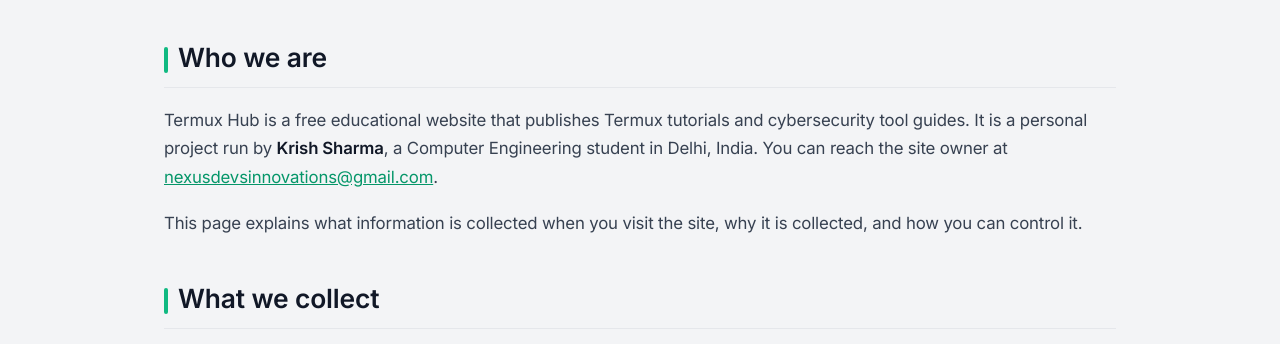
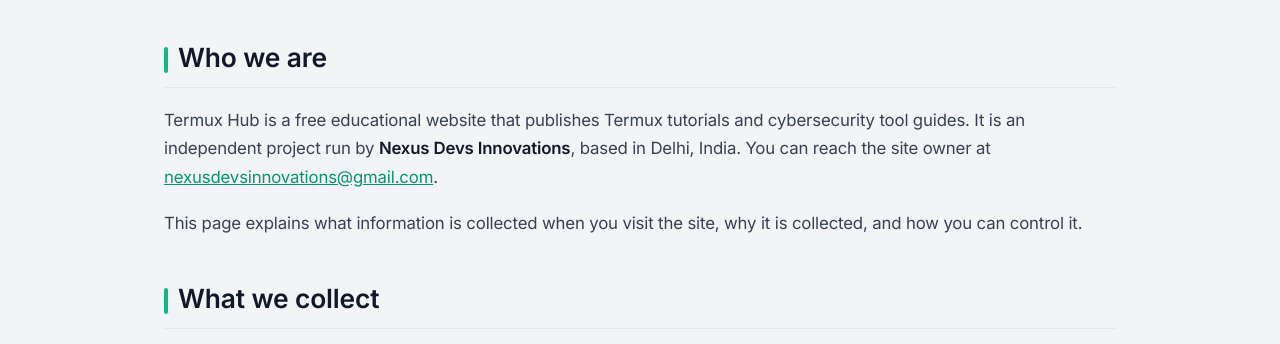
Before and after one commit to krishsharma-code/termuxhub-website, a plain HTML site: page privacy.html in a window 1280 px wide. Shown: the part 396-740 px from the top of the page. Drawn offline with Linux system fonts and the light colour scheme.

Commit message:
chore(privacy): attribute the site to Nexus Devs Innovations instead of a personal name (#13)

```diff
--- a/privacy.html
+++ b/privacy.html
@@ -9,7 +9,7 @@
     <meta name="theme-color" content="#10b981">
     <link rel="stylesheet" href="astra-theme.css">
 <meta name="description" content="Privacy Policy for Termux Hub - what data this site collects, how cookies, Google Analytics and Google AdSense are used, and how you can control them.">
-<meta name="author" content="Krish Sharma">
+<meta name="author" content="Nexus Devs Innovations">
 <link rel="canonical" href="https://krishsharma-code.github.io/termuxhub-website/privacy.html">
 <meta name="robots" content="index, follow">
 <meta property="og:type" content="website">
@@ -19,7 +19,7 @@
 <meta property="og:url" content="https://krishsharma-code.github.io/termuxhub-website/privacy.html">
 <meta property="og:image" content="https://krishsharma-code.github.io/termuxhub-website/og-image.png">
 <meta name="twitter:card" content="summary_large_image">
-<script type="application/ld+json">{"@context": "https://schema.org", "@type": "WebPage", "headline": "Privacy Policy - Termux Hub", "name": "Privacy Policy - Termux Hub", "description": "What data Termux Hub collects, how cookies, Google Analytics and Google AdSense are used, and how you can control them.", "url": "https://krishsharma-code.github.io/termuxhub-website/privacy.html", "inLanguage": "en", "author": {"@type": "Person", "name": "Krish Sharma"}, "publisher": {"@type": "Organization", "name": "Termux Hub"}}</script>
+<script type="application/ld+json">{"@context": "https://schema.org", "@type": "WebPage", "headline": "Privacy Policy - Termux Hub", "name": "Privacy Policy - Termux Hub", "description": "What data Termux Hub collects, how cookies, Google Analytics and Google AdSense are used, and how you can control them.", "url": "https://krishsharma-code.github.io/termuxhub-website/privacy.html", "inLanguage": "en", "author": {"@type": "Organization", "name": "Nexus Devs Innovations"}, "publisher": {"@type": "Organization", "name": "Termux Hub"}}</script>
 <script src="tracking.js"></script>
 </head>
 <body>
@@ -43,7 +43,7 @@
 
         <section>
             <h2>Who we are</h2>
-            <p>Termux Hub is a free educational website that publishes Termux tutorials and cybersecurity tool guides. It is a personal project run by <strong>Krish Sharma</strong>, a Computer Engineering student in Delhi, India. You can reach the site owner at <a href="mailto:nexusdevsinnovations@gmail.com">nexusdevsinnovations@gmail.com</a>.</p>
+            <p>Termux Hub is a free educational website that publishes Termux tutorials and cybersecurity tool guides. It is an independent project run by <strong>Nexus Devs Innovations</strong>, based in Delhi, India. You can reach the site owner at <a href="mailto:nexusdevsinnovations@gmail.com">nexusdevsinnovations@gmail.com</a>.</p>
             <p>This page explains what information is collected when you visit the site, why it is collected, and how you can control it.</p>
         </section>
 
```
